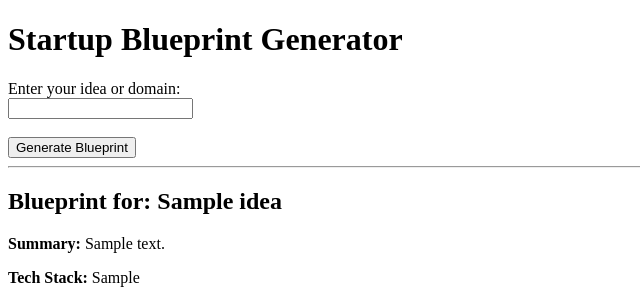
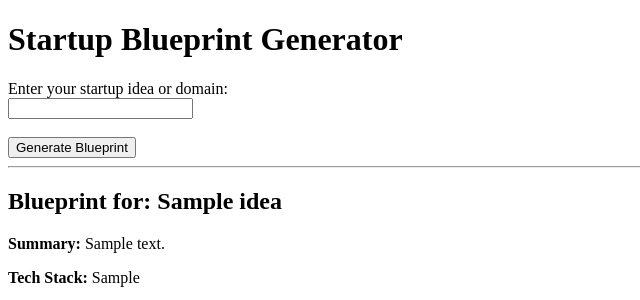
Before and after one commit to Laxsanya/Startup-blueprint-agent, a Flask app: template templates/index.html in a window 1280 px wide. Shown: the top 300 px of the page, without its empty margins (0-640 px from the left). Run offline with Flask 3, Linux system fonts and the light colour scheme; the template is opened without the code that fills it: most values are stand-ins (such as "Sample title", 1, 10 or a date in 2020).

Commit message:
Update index.html

```diff
--- a/templates/index.html
+++ b/templates/index.html
@@ -7,7 +7,7 @@
     <h1>Startup Blueprint Generator</h1>
 
     <form method="POST" action="/generate">
-        <label>Enter your idea or domain:</label><br>
+        <label>Enter your startup idea or domain:</label><br>
         <input type="text" name="idea" required><br><br>
         <input type="submit" value="Generate Blueprint">
     </form>
```
Lines whose indentation alone changed are shown as unchanged.
